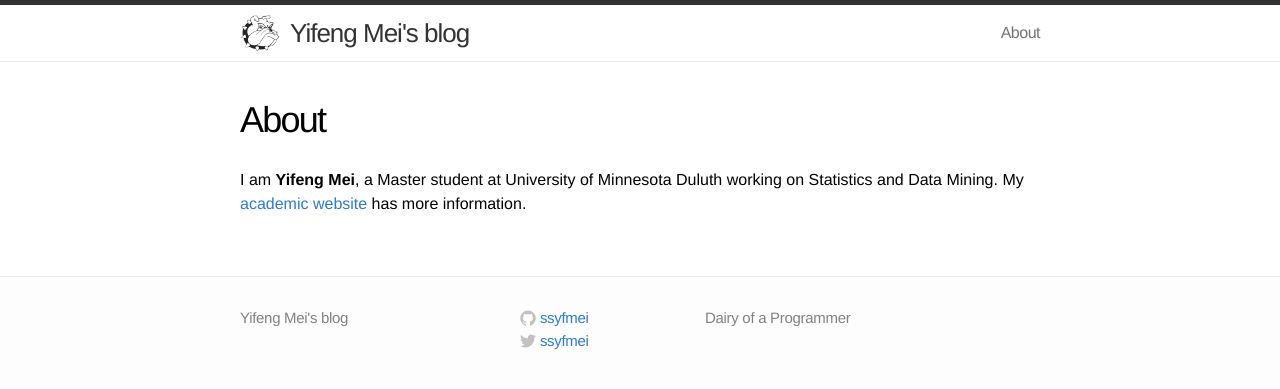
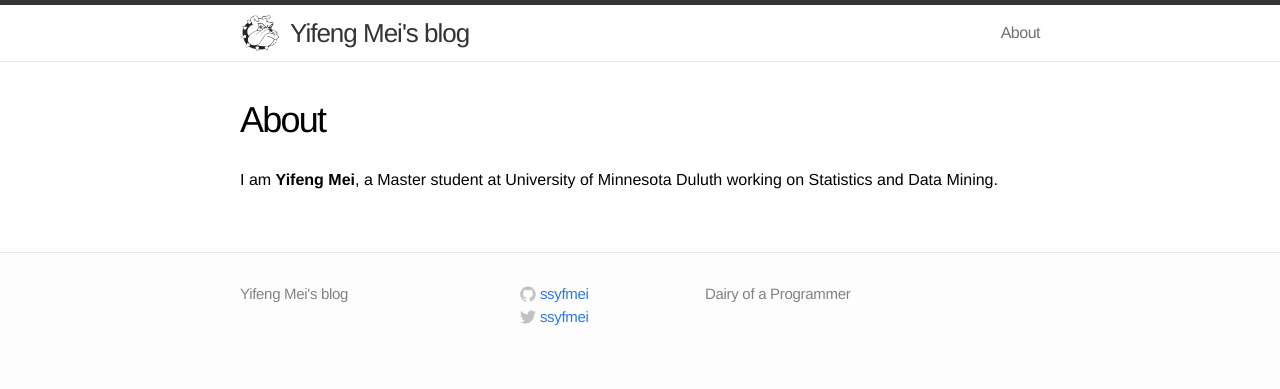
Before and after one commit to ssyfmei/ssyfmei.github.io, a Jekyll site: the page built from about.md, in a window 1280 px wide. Shown: the top 389 px of the page. Built offline with Jekyll 4.4.1, drawn with Linux system fonts in a browser that asks for light colours.

Commit message:
Update about.md

```diff
--- a/about.md
+++ b/about.md
@@ -4,4 +4,4 @@ title: About
 permalink: /about/
 ---
 
-I am **Yifeng Mei**, a Master student at University of Minnesota Duluth working on Statistics and Data Mining. My [academic website](http://www.d.umn.edu/~meixx115/index.html) has more information.
+I am **Yifeng Mei**, a Master student at University of Minnesota Duluth working on Statistics and Data Mining.
```
